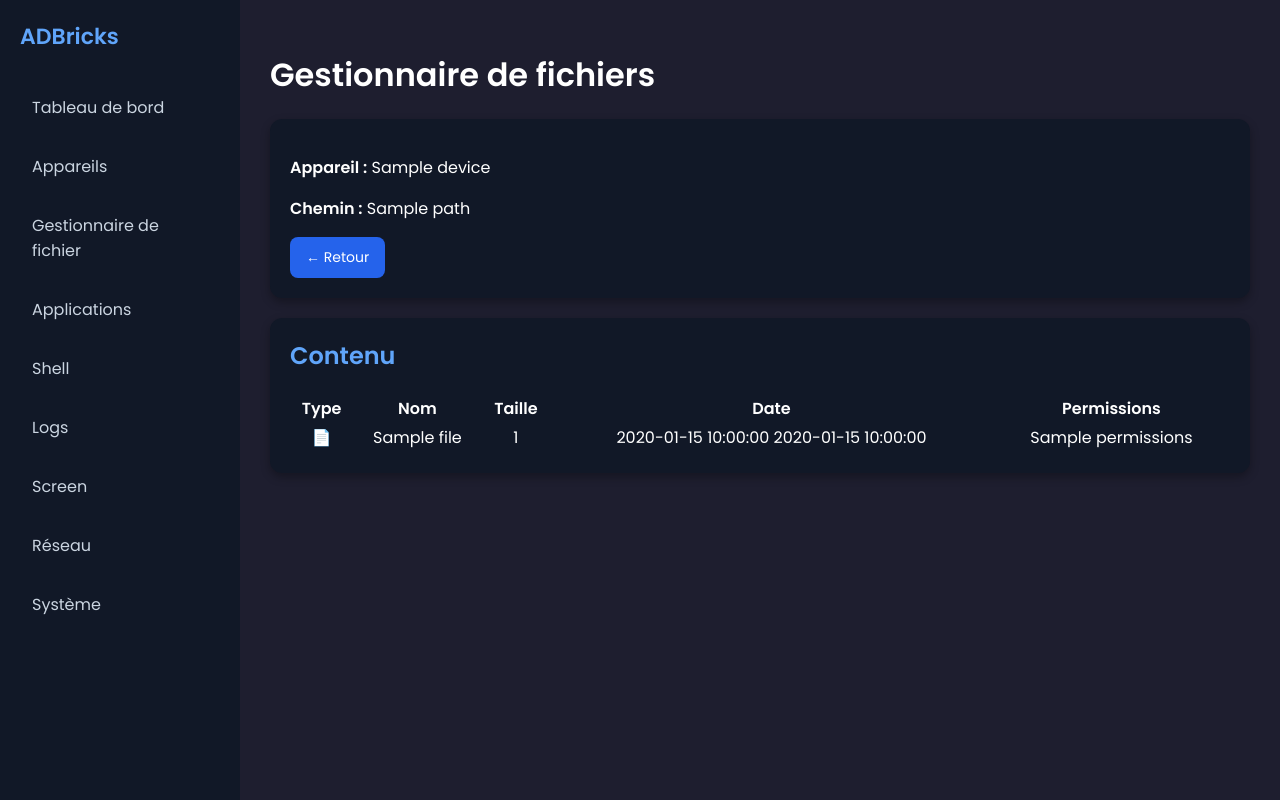
After one commit to NaelH/ADBricks, a Flask app: template templates/files.html in a window 1280 px wide. The commit adds this page. Run offline with Flask 3, Linux system fonts and the light colour scheme; the template is opened without the code that fills it: most values are stand-ins (such as "Sample title", 1, 10 or a date in 2020).

Commit message:
Ajout de page

```diff
--- a/adb_client.py
+++ b/adb_client.py
@@ -49,6 +49,12 @@ def list_devices():
 
     return devices
 
+def list_files(devices, path):
+    """
+    Récupère les fichier à un emplacement précis sur un téléphone précis
+    """
+
+
 def get_device_model(device=default_device):
     """
     Récupère le modèle android
@@ -68,6 +74,9 @@ def get_android_version(device=default_device):
     )
 
 def get_devices():
+    """
+    Lister l'ensemble des appareils connecté
+    """
     result = subprocess.run(["adb", "devices"], capture_output=True, text=True)
     lines = result.stdout.strip().split("\n")[1:]
 
@@ -82,7 +91,102 @@ def get_devices():
     return devices
 
 def connect_device(device=default_device):
+    """
+    Connecter un android
+    """
     run_adb(["connect", device])
 
 def disconnect_device(device=default_device):
+    """
+    Déconnecter l'android
+    """
     run_adb(["disconnect", device])
+
+def parse_ls_output(output):
+    """
+    Parseur des sorties de la commande ls
+    """
+    files = []
+
+    for line in output.splitlines():
+        if not line.strip():
+            continue
+
+        if line.startswith("total"):
+            continue
+
+        parts = line.split(maxsplit=7)
+
+        if len(parts) < 8:
+            continue
+
+        permissions = parts[0]
+        size = parts[4]
+        date = parts[5]
+        time = parts[6]
+        name = parts[7]
+
+        if name in [".", ".."]:
+            continue
+
+        file_type = "file"
+
+        if permissions.startswith("d"):
+            file_type = "directory"
+        elif permissions.startswith("l"):
+            file_type = "link"
+
+        files.append({
+            "name": name,
+            "permissions": permissions,
+            "size": size,
+            "date": date,
+            "time": time,
+            "type": file_type
+        })
+
+    return files
+
+
+def list_files(device, path="/sdcard/"):
+    """
+    Lister les fichiers d'un device et à un emplacement défini
+    """
+    if not path.endswith("/"):
+        path += "/"
+
+    output = run_adb([
+        "-s", device,
+        "shell",
+        "ls", "-la", path
+    ])
+
+    return parse_ls_output(output)
+
+def list_packages(device):
+    """
+    Liste les applications présent sur le téléphone
+    """
+    output = run_adb([
+        "-s", device,
+        "shell",
+        "pm", "list", "packages"
+    ])
+
+    packages = []
+
+    for line in output.splitlines():
+        if line.startswith("package:"):
+            packages.append(line.replace("package:", "").strip())
+
+    return packages
+
+def run_shell(device, command):
+    """
+    Executer une commande dans le shell spécifique à la page Shell
+    """
+    return run_adb([
+        "-s", device,
+        "shell",
+        command
+    ])
--- a/app.py
+++ b/app.py
@@ -22,6 +22,73 @@ def connect():
     adb_client.connect_device(device)
     return redirect("/devices")
 
+@app.route("/tcpip/disconnect", methods=["POST"])
+def disconnect():
+    device = request.form.get("device")
+    adb_client.disconnect_device(device)
+    return redirect("/devices")
+
+@app.route("/files")
+def files():
+    device = request.args.get("device")
+    path = request.args.get("path", "/sdcard/")
+
+    devices = adb_client.list_devices()
+
+    if not device:
+        if devices:
+            device = devices[0]["id"]
+        else:
+            return render_template(
+                "files.html",
+                device=None,
+                path=None,
+                files=[]
+            )
+
+    files = adb_client.list_files(device, path)
+
+    parent_path = None
+
+    if path != "/":
+        parent_path = "/".join(path.rstrip("/").split("/")[:-1])
+
+        if parent_path == "":
+            parent_path = "/"
+
+    return render_template(
+        "files.html",
+        device=device,
+        path=path,
+        parent_path=parent_path,
+        files=files
+    )
+
+@app.route("/apps")
+def apps():
+    selected_device = request.args.get("device")
+    devices = adb_client.list_devices()
+
+    if not devices:
+        return render_template(
+            "apps.html",
+            devices=[],
+            selected_device=None,
+            apps=[]
+        )
+
+    if not selected_device:
+        selected_device = devices[0]["id"]
+
+    apps = adb_client.list_packages(selected_device)
+
+    return render_template(
+        "apps.html",
+        devices=devices,
+        selected_device=selected_device,
+        apps=apps
+    )
+
 @app.route("/api/devices")
 def api_devices():
     return "<p>API DEVICES</p>"
--- a/static/css/styles.css
+++ b/static/css/styles.css
@@ -192,3 +192,7 @@ pre {
     display: block;
     overflow-x: auto;
 }
+
+tr td a {
+    color:#f3f3f3;
+}
--- /dev/null
+++ b/templates/files.html
@@ -0,0 +1,68 @@
+{% extends "base.html" %}
+
+{% block content %}
+<h1>Gestionnaire de fichiers</h1>
+
+{% if not device %}
+    <p>Aucun appareil connecté.</p>
+{% else %}
+
+<div class="card">
+    <p><strong>Appareil :</strong> {{ device }}</p>
+    <p><strong>Chemin :</strong> {{ path }}</p>
+
+    {% if parent_path %}
+        <a class="btn" href="/files?device={{ device }}&path={{ parent_path }}">
+            ← Retour
+        </a>
+    {% endif %}
+</div>
+
+<div class="card">
+    <h2>Contenu</h2>
+
+    {% if files %}
+        <table style="width:100%;">
+            <tr>
+                <th>Type</th>
+                <th>Nom</th>
+                <th>Taille</th>
+                <th>Date</th>
+                <th>Permissions</th>
+            </tr>
+
+            {% for f in files %}
+            <tr>
+                <td style="text-align:center;">
+                    {% if f.type == "directory" %}
+                        📁
+                    {% elif f.type == "link" %}
+                        🔗
+                    {% else %}
+                        📄
+                    {% endif %}
+                </td>
+
+                <td style="text-align:center;">
+                    {% if f.type == "directory" %}
+                        <a href="/files?device={{ device }}&path={{ path }}/{{ f.name }}">
+                            {{ f.name }}
+                        </a>
+                    {% else %}
+                        {{ f.name }}
+                    {% endif %}
+                </td>
+
+                <td style="text-align:center;">{{ f.size }}</td>
+                <td style="text-align:center;">{{ f.date }} {{ f.time }}</td>
+                <td style="text-align:center;">{{ f.permissions }}</td>
+            </tr>
+            {% endfor %}
+        </table>
+    {% else %}
+        <p>Dossier vide ou inaccessible.</p>
+    {% endif %}
+</div>
+
+{% endif %}
+{% endblock %}
```
Also changed, not shown: templates/apps.html (added, +45 -0 lines), templates/devices.html (+8 -1 lines), 2 other files.
